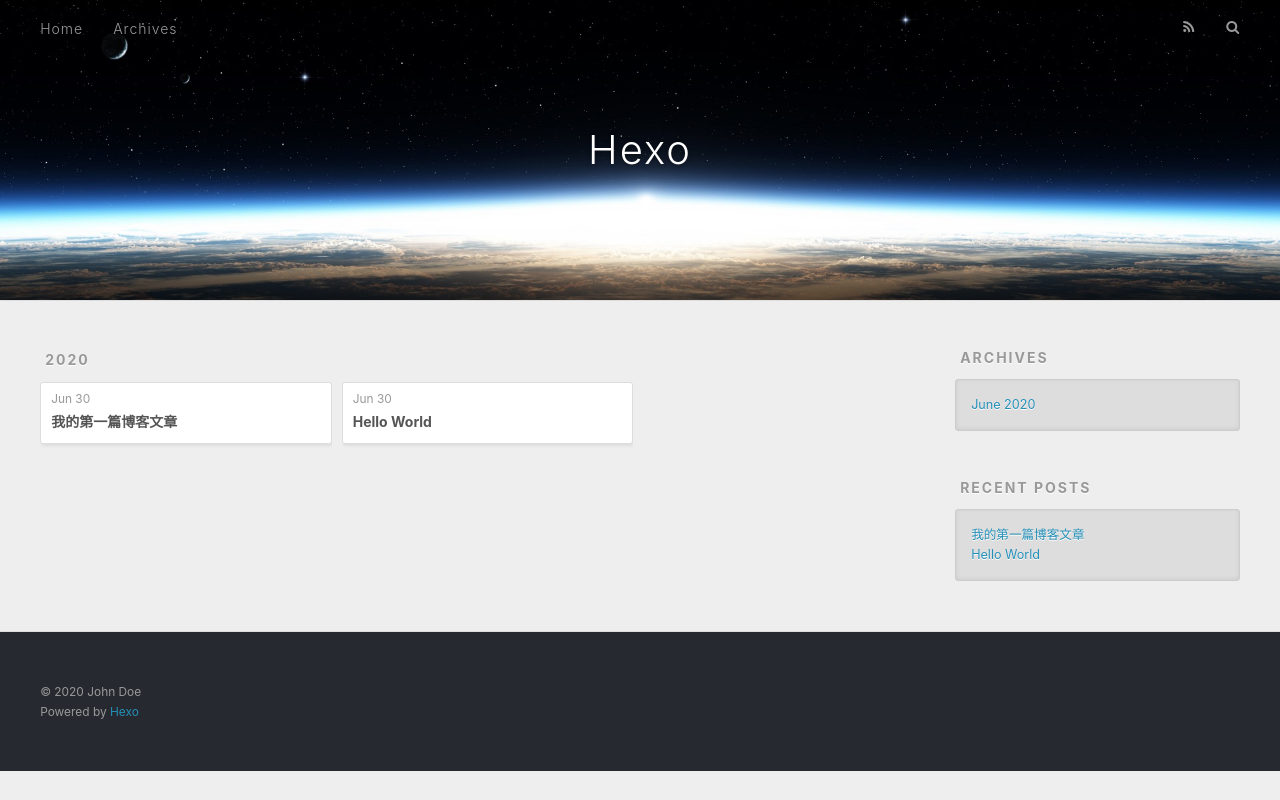
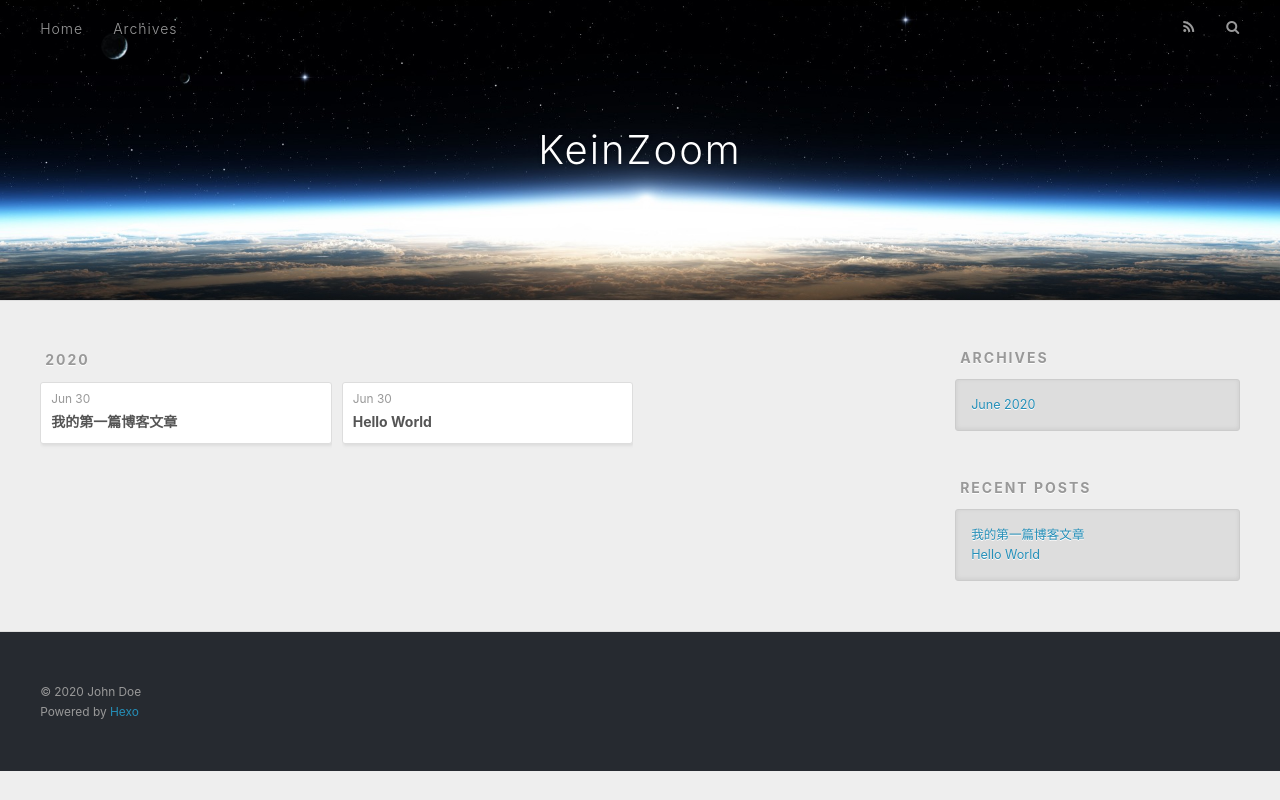
Before and after one commit to KeinZoom/KeinZoom.github.io, a plain HTML site: page archives/2020/06/index.html in a window 1280 px wide. Drawn offline with nearby package versions, Linux system fonts and the light colour scheme.

Commit message:
Site updated: 2020-06-30 18:16:24

```diff
--- a/archives/2020/06/index.html
+++ b/archives/2020/06/index.html
@@ -5,17 +5,17 @@
 
 
 
-  <title>Archives: 2020/6 | Hexo</title>
+  <title>Archives: 2020/6 | KeinZoom</title>
   <meta name="viewport" content="width=device-width, initial-scale=1, maximum-scale=1">
   <meta property="og:type" content="website">
-<meta property="og:title" content="Hexo">
+<meta property="og:title" content="KeinZoom">
 <meta property="og:url" content="http://yoursite.com/archives/2020/06/index.html">
-<meta property="og:site_name" content="Hexo">
+<meta property="og:site_name" content="KeinZoom">
 <meta property="og:locale" content="en_US">
 <meta property="article:author" content="John Doe">
 <meta name="twitter:card" content="summary">
 
-    <link rel="alternate" href="/atom.xml" title="Hexo" type="application/atom+xml">
+    <link rel="alternate" href="/atom.xml" title="KeinZoom" type="application/atom+xml">
 
 
     <link rel="icon" href="/favicon.png">
@@ -36,7 +36,7 @@
   <div id="header-outer" class="outer">
     <div id="header-title" class="inner">
       <h1 id="logo-wrap">
-        <a href="/" id="logo">Hexo</a>
+        <a href="/" id="logo">KeinZoom</a>
       </h1>
 
     </div>
```
Also changed, not shown: 2020/06/30/hello-world/index.html (+4 -4 lines), 2020/06/30/我的第一篇博客文章/index.html (+4 -4 lines), archives/2020/index.html (+5 -5 lines), archives/index.html (+5 -5 lines), index.html (+5 -5 lines), 1 other file.
